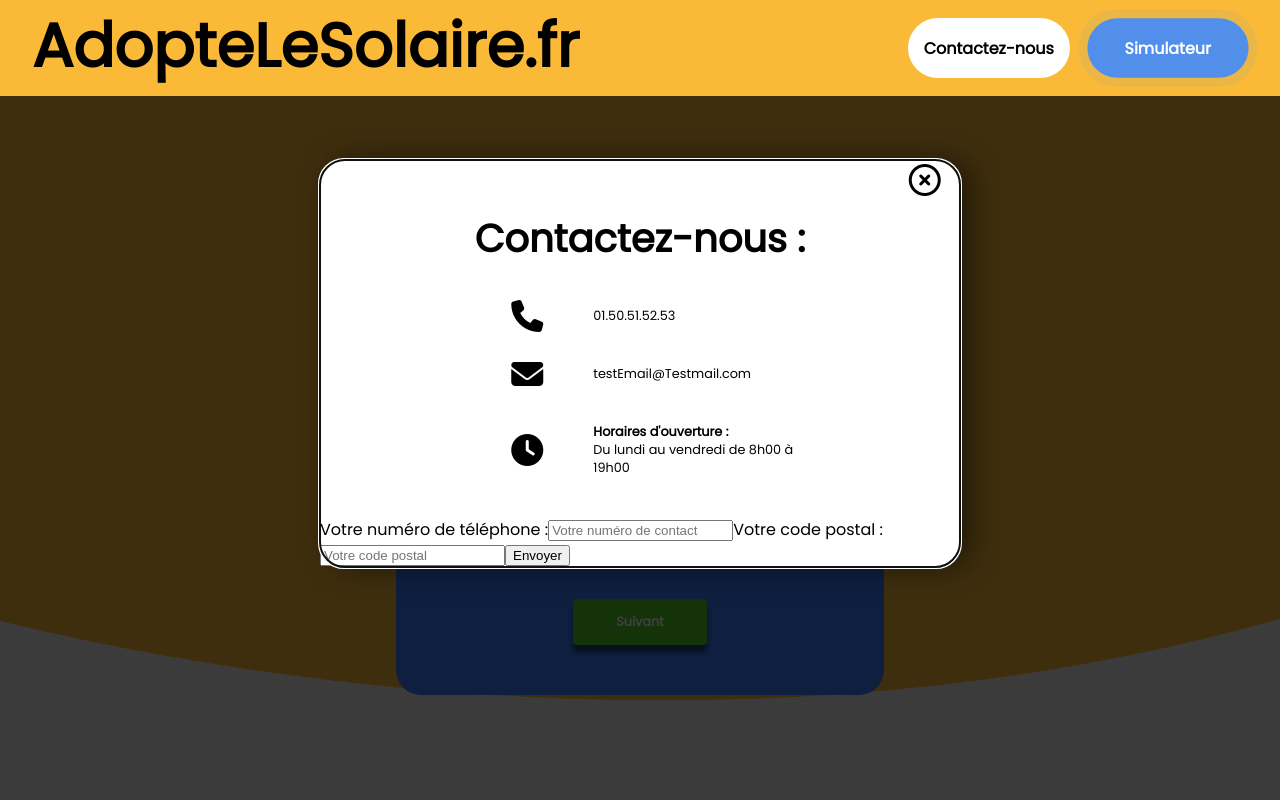
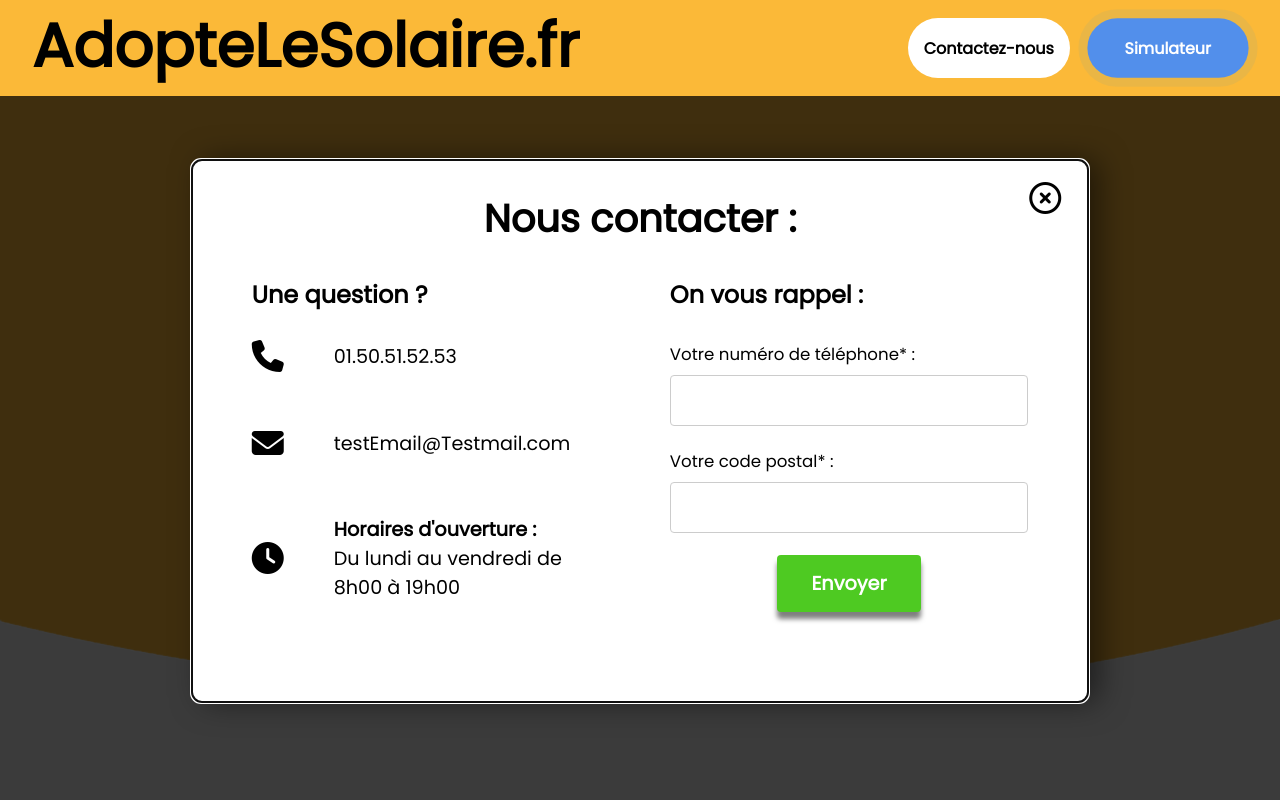
Before and after one commit to MasterPampa/AdopteLeSolaire, a React app in the folder adoptelesolaire/: page / in a window 1280 px wide. Both pictures are taken after a click on the element "Contactez-nous". Shown: the top 800 px of the page. Built offline with nearby package versions, Linux system fonts and the light colour scheme.

Commit message:
ajout style formulaire

```diff
--- a/adoptelesolaire/src/components/contactForm/ContactForm.jsx
+++ b/adoptelesolaire/src/components/contactForm/ContactForm.jsx
@@ -21,28 +21,26 @@ const ContactForm = ({ onSubmit }) => {
   };
 
   return (
-    <form onSubmit={handleSubmit}>
+        <form className="contactContainer colorBox" onSubmit={handleSubmit}>
             <label>
-        Votre numéro de téléphone :
+                Votre numéro de téléphone* :
                 <input
                 type="tel"
                 name="tel"
                 value={formData.tel}
-          placeholder="Votre numéro de contact"
                 onChange={handleChange}
                 />
             </label>
             <label>
-        Votre code postal :
+                Votre code postal* :
                 <input
                 type="text"
                 name="postalCode"
                 value={formData.postalCode}
-          placeholder="Votre code postal"
                 onChange={handleChange}
                 />
             </label>
-      <input type="submit" value="Envoyer" />
+            <input type="submit" className='submit' value="Envoyer" />
         </form>
   );
 };
--- a/adoptelesolaire/src/pages/Home.jsx
+++ b/adoptelesolaire/src/pages/Home.jsx
@@ -58,9 +58,12 @@ const Home = () => {
             <Footer />
 
             <ReactModal style={customStyles} isOpen={isModalOpen} onRequestClose={closeModal} className="ma-modal">
-                <h2 className='modalTitle'>Contactez-nous :</h2>
-                <div className='modalContent flexColumn'>
-                    <span className="">
+                <h2 className='modalTitle'>Nous contacter :</h2>
+                <div className="menu">
+                    <h3>Une question ? </h3><h3>On vous rappel : </h3>
+                </div>
+                <div className='modalContent'>
+                    <span className='contactContainer'>
                         <article className='contacts'>
                             <i class="fa-solid fa-phone fa-2xl"></i>
                             <p>01.50.51.52.53</p>
--- a/adoptelesolaire/src/pages/modal.scss
+++ b/adoptelesolaire/src/pages/modal.scss
@@ -5,40 +5,98 @@
     align-items: center;
     flex-direction: column;
     top: 20%;
-    left: 25%;
-    width: 50%;
+    left: 15%;
+    width: 70%;
     background-color: white;
     box-shadow: 10px 0px 30px 0px rgba( 0, 0, 0, 0.5 );
-    border-radius: 25px;
+    border-radius: 10px;
     .close{
         position: absolute;
-        top: 5%;
+        top: 7%;
         right: 3%;
         cursor: pointer;
     }
 }
 .modalTitle{
-    margin-top: 50px;
+    margin: 30px 0;
     font-size: 3vw;
 }
+.menu{
+    width: 100%;
+    display: flex;
+    flex-direction: row;
+    justify-content: space-evenly;
+    margin-bottom: 30px;
+    font-size: 1.6vw;
+    h3{
+        width: 40%;
+    }
+}
 .modalContent{
+    display: flex;
+    flex-direction: row;
     width: 100%;
-    justify-content: space-around;
+    height: 300px;
+    justify-content: space-evenly;
     align-items: center;
+    margin-bottom: 60px;
     article{
         margin:0 0 40px 0;
     }
-    .contacts{
+    .contactContainer{
+        display: flex;
+        flex-direction: column;
+        justify-content: space-between;
+        height: 100%;
+        width: 40%;
+        .contacts{
         display: flex;
         align-items: center;
         justify-content: flex-start;
         width: 100%;
-        margin-top: 40px;
-        margin-left: 10%;
         p, h4{
             width: 70%;
-            font-size: 1vw;
+            font-size: 1.5vw;
             margin-left: 50px;
+        }
+    }}
+
+
+    form{
+        label{
+            font-size: 1.3vw;
+            margin-bottom: 10px;
+            input[type=text],input[type=number], input[type=email], input[type=tel], select {
+                width: 100%;
+                padding: 12px 20px;
+                margin: 8px 0;
+                display: inline-block;
+                border: 1px solid #ccc;
+                border-radius: 4px;
+                box-sizing: border-box;
+                font-family: Poppins;
+                font-size: 1.3vw;
+            }
+        }
+        .submit{
+            width: 40%;
+            padding: 12px 20px;
+            border-radius: 4px;
+            align-self: center;
+            border: 2px solid transparent;
+            font-family: Poppins;
+            color: white;
+            background-color: #4eca22;
+            box-shadow: 0 7px 5px rgba(0,0,0,0.5);
+            transition: all 0.2s ease-in;
+            font-size: 1.5vw;
+            font-weight: bold;
+            margin-bottom: 30px;
+            &:hover{
+                border: 2px solid #fff;
+                background-color: #79e053;
+                cursor: pointer;
+            }
         }
     }
 }
```
Also changed, not shown: adoptelesolaire/src/components/contactForm/contactForm.css (added), adoptelesolaire/src/pages/modal.css, 2 other files. Lines whose indentation alone changed are shown as unchanged.
